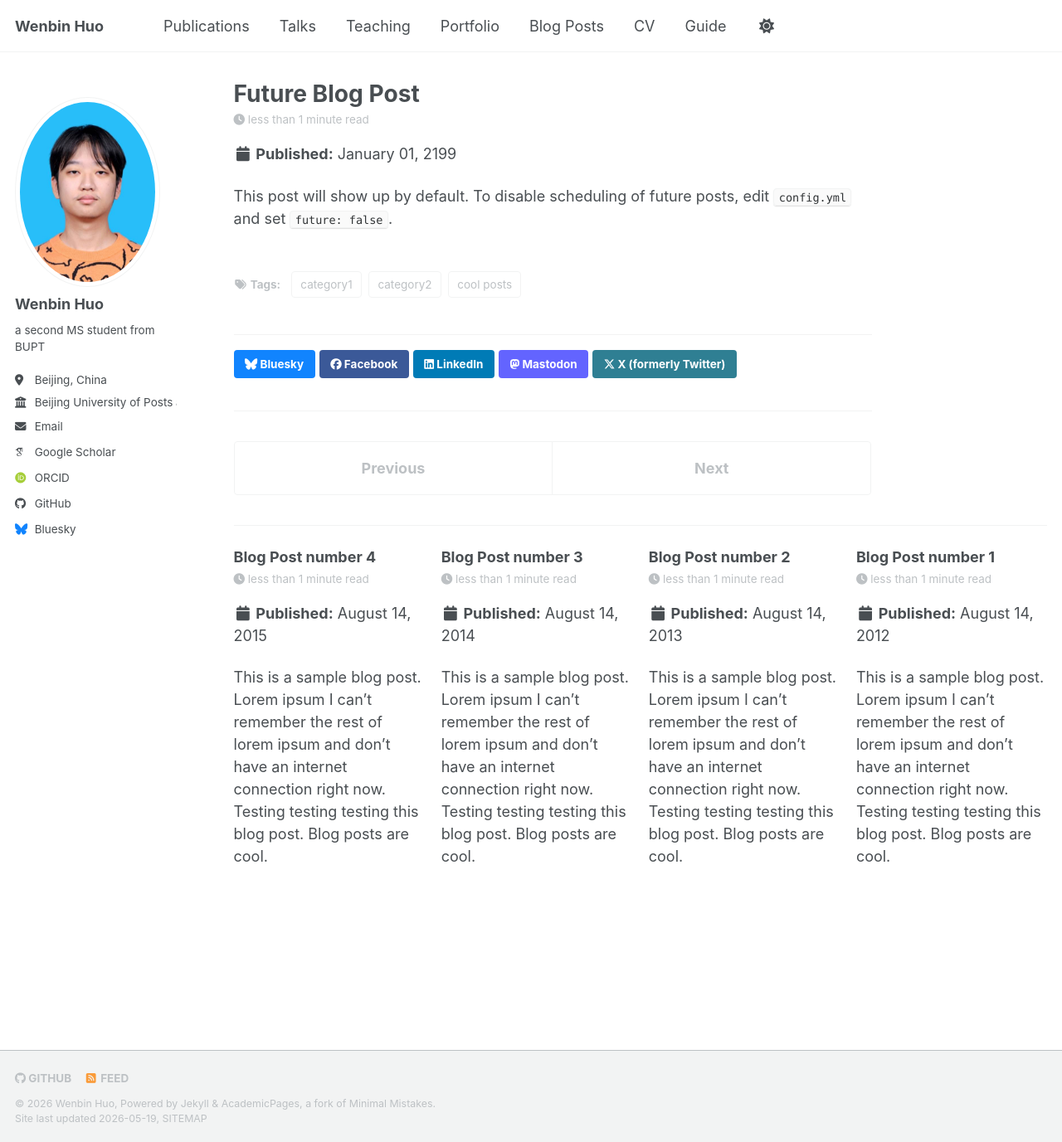
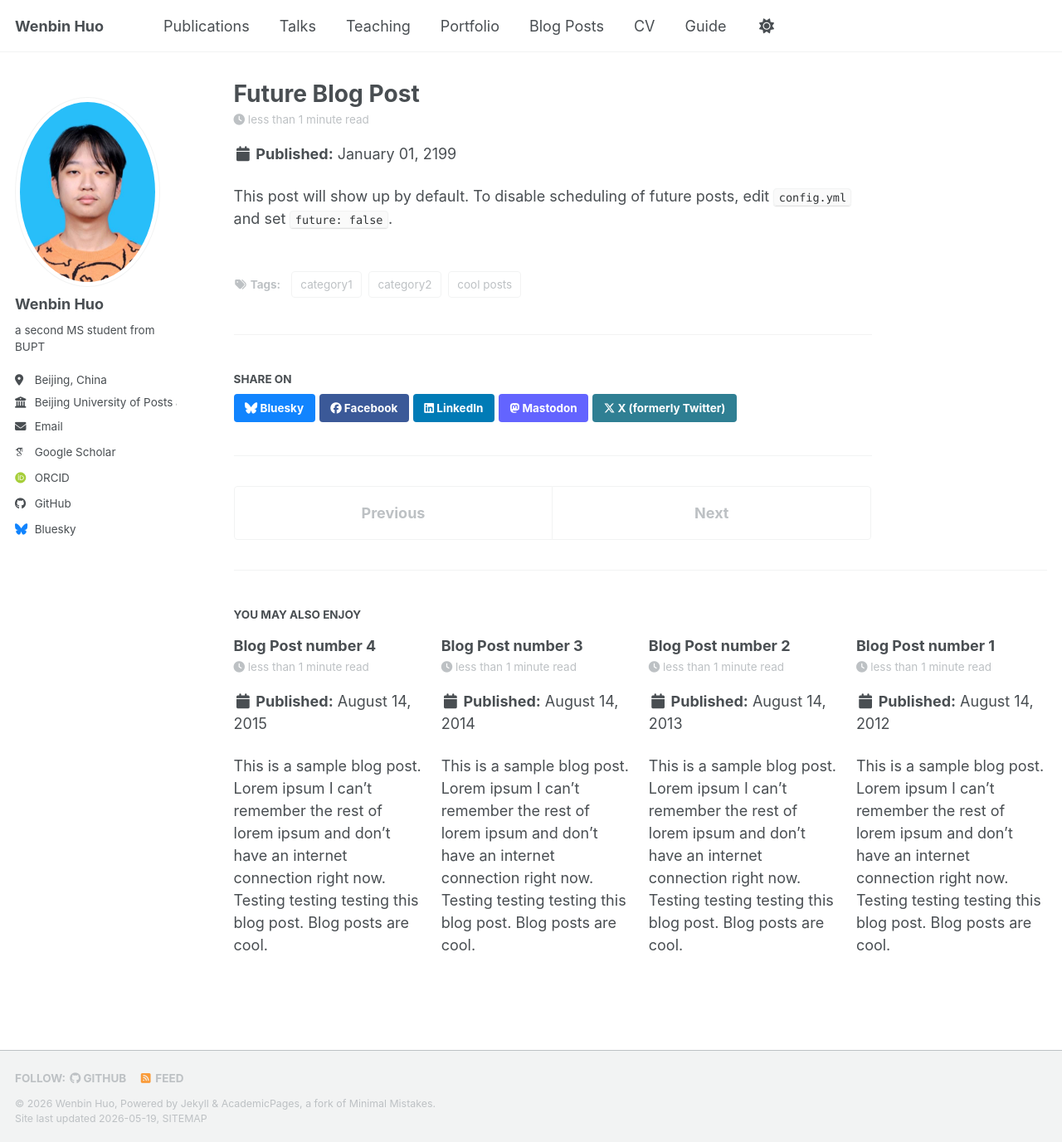
Before and after one commit to sakura073/Wenbin-Huo, a Jekyll site: the page built from _posts/2199-01-01-future-post.md, in a window 1280 px wide and 1377 px high. Shown: the whole window at 83% size. Built offline with Jekyll 4.4.1, drawn with Linux system fonts in a browser that asks for light colours; some web fonts are replaced; a script bundle is joined from its source files by our own code; library files that are not in the unit come from our copies; part of the change alters nothing that is shown.

```diff
--- a/_config.yml
+++ b/_config.yml
@@ -7,7 +7,7 @@
 # server process.
 
 # Basic Site Settings
-locale                   : "zh-CH"
+locale                   : "en-US"
 site_theme               : "default"
 title                    : "Wenbin Huo"
 title_separator          : "-"
```
